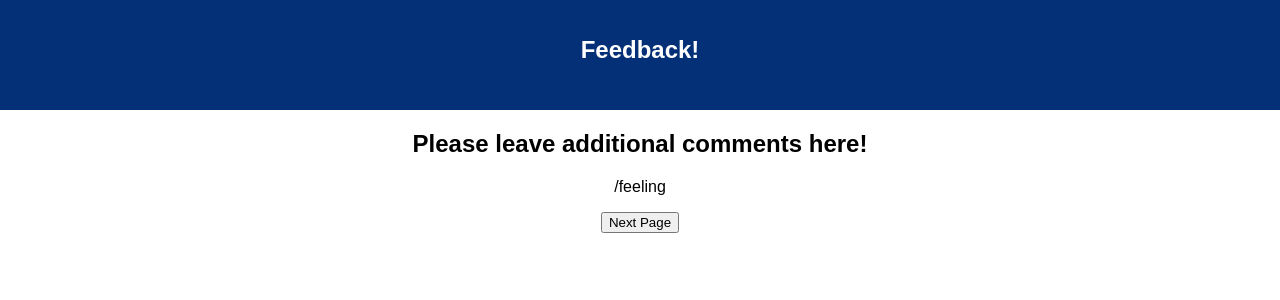
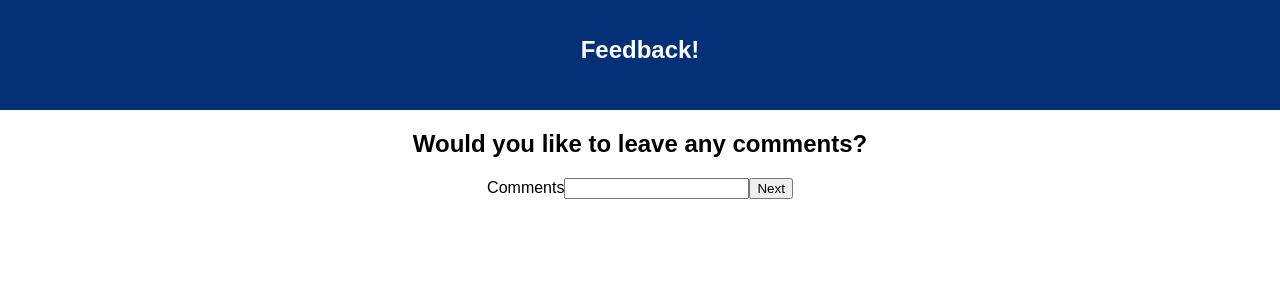
Before and after one commit to larakomosa/redux-feedback-loop, a React (Create React App) app: page /#/comments in a window 1280 px wide. Shown: the top 300 px of the page. Built offline with nearby package versions, Linux system fonts and the light colour scheme.

Commit message:
comments page setup and linked in index.js

```diff
--- a/src/index.js
+++ b/src/index.js
@@ -31,6 +31,11 @@ function feedbackForm(state = feedback, action) {
       ...state,
       support: action.payload,
     };
+  } else if (action.type === 'COMMENTS') {
+    return {
+      ...state,
+      comments: action.payload,
+    };
   }
   return state;
 }
--- a/src/pages/Comments/Comments.js
+++ b/src/pages/Comments/Comments.js
@@ -1,22 +1,44 @@
 import React, { Component } from 'react';
+import { connect } from 'react-redux';
 
 class Comments extends Component {
+  state = {
+    feedback: {
+      comments: '',
+    },
+  };
+
+  handleChangeFor = (propertyName, event) => {
+    this.setState({
+      feedback: {
+        [propertyName]: event.target.value,
+      },
+    });
+  };
+
   handleSubmit = (event) => {
     event.preventDefault();
-    console.log('button triggered');
+    this.props.dispatch({ type: 'FEEDBACK', payload: this.state.feedback });
     this.props.history.push('/review');
   };
+
   render() {
     return (
       <div>
-        <h2>Please leave additional comments here!</h2>
-        <p>/feeling</p>
-        <button type="submit" onClick={this.handleSubmit}>
-          Next Page
-        </button>
+        <h2>Would you like to leave any comments?</h2>
+        <form>
+          <label>Comments</label>
+          <input
+            type="text"
+            onChange={(event) => this.handleChangeFor('comments', event)}
+          />
+          <button type="submit" onClick={this.handleSubmit}>
+            Next
+          </button>
+        </form>
       </div>
     );
   }
 }
 
-export default Comments;
+export default connect()(Comments);
--- a/src/pages/Feeling/Feeling.js
+++ b/src/pages/Feeling/Feeling.js
@@ -40,8 +40,9 @@ class Feeling extends Component {
                   <label>
                     <input
                       type="radio"
+                      name="test"
                       value="1"
-                      checked={this.state.feeling === '1'}
+                      checked={true}
                       onChange={this.handleOptionChange}
                     />
                     1
@@ -51,8 +52,9 @@ class Feeling extends Component {
                   <label>
                     <input
                       type="radio"
+                      name="test"
                       value="2"
-                      checked={this.state.feeling === '2'}
+                      checked
                       onChange={this.handleOptionChange}
                     />
                     2
```
